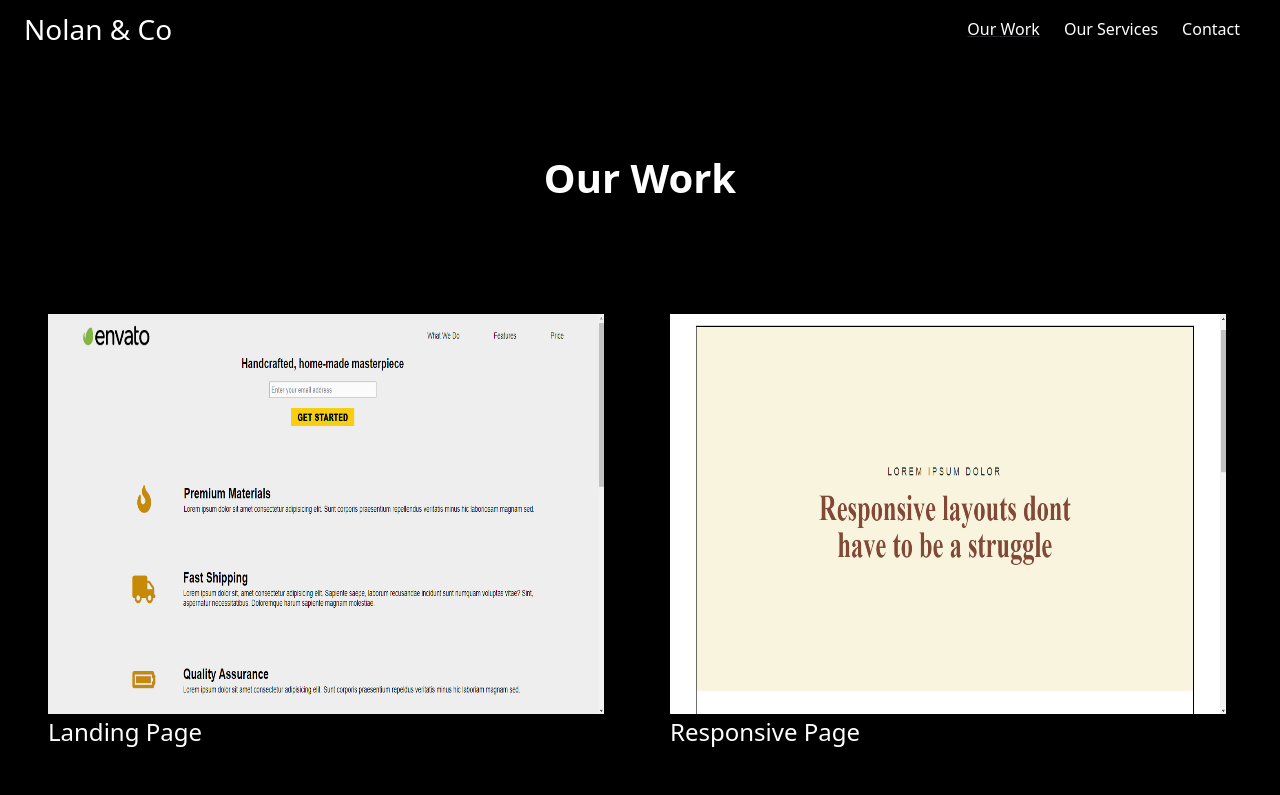
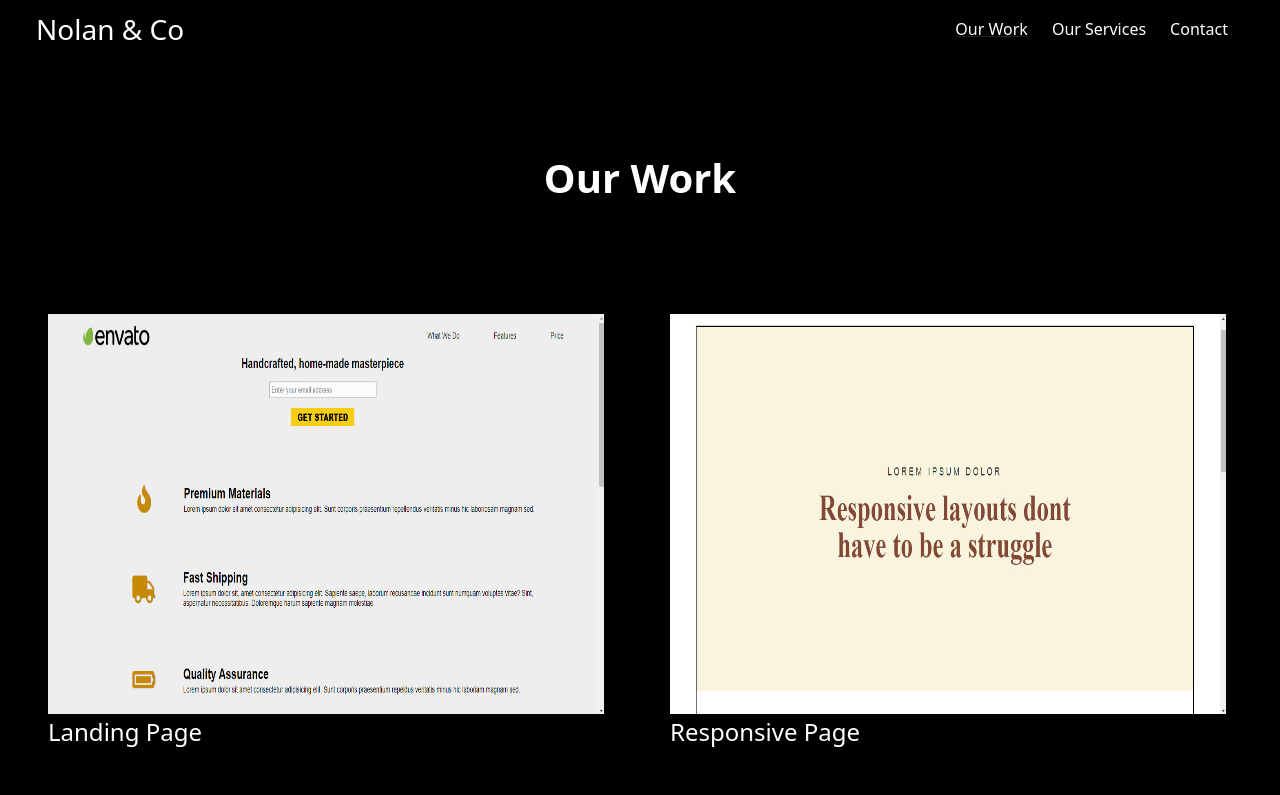
Before and after one commit to olatomide007/kodestage4updated, a plain HTML site: page work.html in a window 1280 px wide. Shown: the top 795 px of the page. Drawn offline with Linux system fonts and the light colour scheme.

Commit message:
updated for bootstrap navbar

```diff
--- a/css/style.css
+++ b/css/style.css
@@ -8,6 +8,7 @@ body{
     background-color: black;
 
 }
+
 
 .more-margin{
     margin: 4em  auto;
--- a/work.html
+++ b/work.html
@@ -11,13 +11,15 @@
     <link rel="stylesheet" href="./css/style.css">
 </head>
 <body>
-    <div class="container-fluid navbar sticky-top bg-black px-md-4 px-lg-4">
-        <a href="./index.html" class="text-decoration-none mx-auto mx-md-0 mx-lg-0 fs-3 fs text-white">Nolan & Co</a>
-        <ul class="nav d-flex d-sm-flex d-lg-flex d-xl-flex d-md-flex">
-            <li class="nav-list current fs"><a href="./work.html" class="nav-link text-white">Our Work</a></li>
-            <li class="nav-list"><a href="./services.html" class="nav-link text-white px-2">Our Services </a></li>
-            <li class="nav-list"><a href="./contact.html" class="nav-link text-white px-3">Contact</a></li>
-        </ul>
+    <div class="navbar navbar-collapse sticky-top bg-black px-md-4 px-lg-4">
+        <div class="container-fluid">
+            <a href="./index.html" class="text-decoration-none mx-auto mx-md-0 mx-lg-0 fs-3 fs text-white">Nolan & Co</a>
+            <ul class="nav d-flex ps-4">
+                <li class="nav-list current fs"><a href="./work.html" class="nav-link text-white">Our Work</a></li>
+                <li class="nav-list"><a href="./services.html" class="nav-link text-white px-2">Our Services </a></li>
+                <li class="nav-list"><a href="./contact.html" class="nav-link text-white px-3">Contact</a></li>
+            </ul>
+        </div>
     </div>
 
     <section class="container-fluid text-white">
```
Also changed, not shown: contact.html (+9 -7 lines), index.html (+10 -8 lines), services.html (+9 -7 lines).
